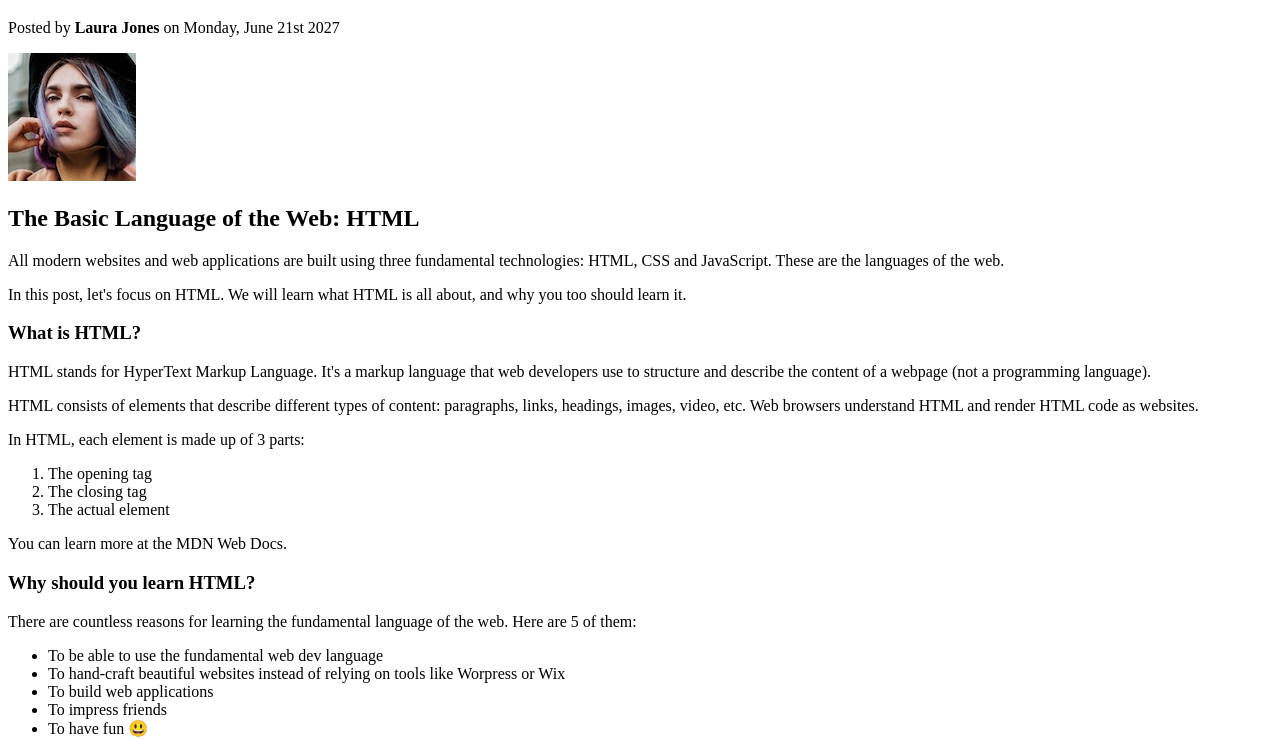
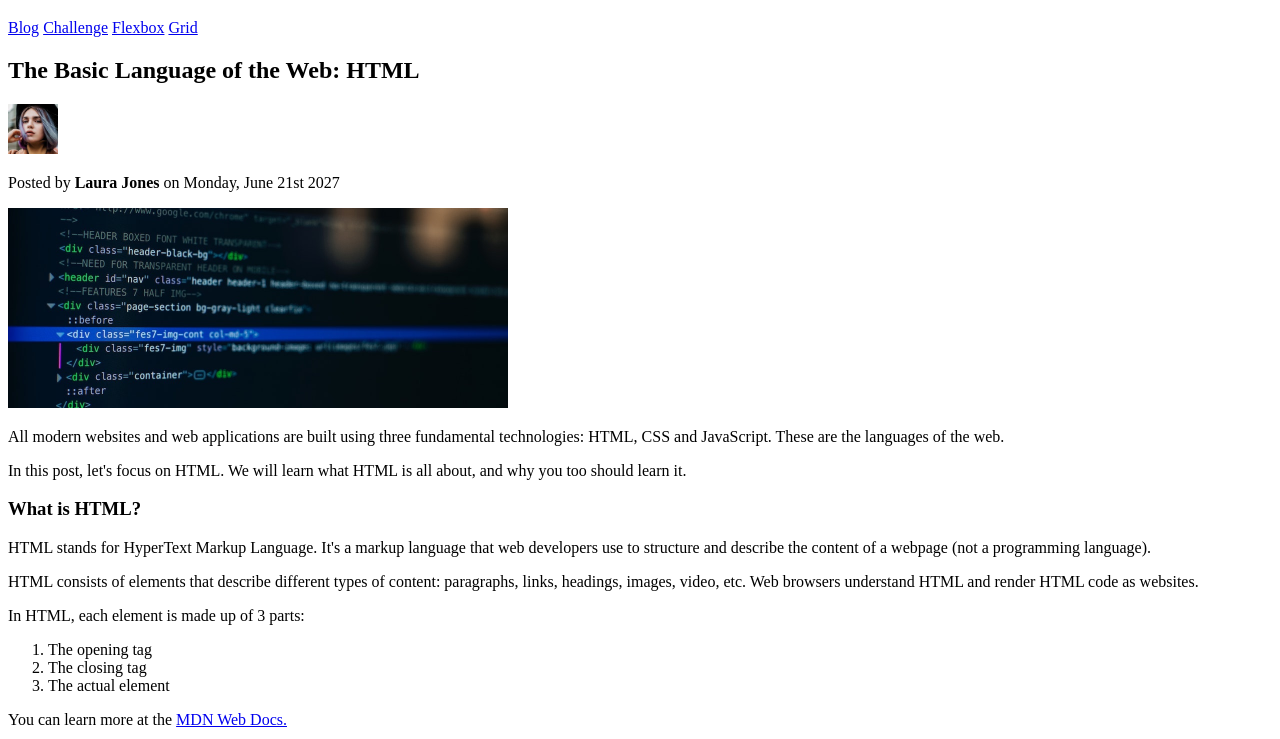
Before and after one commit to m-yama0628/jonas-html, a plain HTML site: page index.html in a window 1280 px wide. Shown: the part 62-801 px from the top of the page. Drawn offline with Linux system fonts and the light colour scheme.

Commit message:
リンクを追加

```diff
--- a/index.html
+++ b/index.html
@@ -8,9 +8,24 @@
   </head>
   <body>
     <h1>📘 The Code Magazine</h1>
+    <a href="#">Blog</a>
+    <a href="#">Challenge</a>
+    <a href="#">Flexbox</a>
+    <a href="#">Grid</a>
+    <h2>The Basic Language of the Web: HTML</h2>
+    <img
+      src="./img/laura-jones.jpg"
+      alt="Headshot of Laura Jones"
+      width="50"
+      height="50"
+    />
     <p>Posted by <strong>Laura Jones</strong> on Monday, June 21st 2027</p>
-    <img src="./img/laura-jones.jpg" alt="" />
-    <h2>The Basic Language of the Web: HTML</h2>
+    <img
+      src="./img/post-img.jpg"
+      alt="HTML code on a screen"
+      width="500"
+      height="200"
+    />
     <p>
       All modern websites and web applications are built using three fundamental
       technologies: HTML, CSS and JavaScript. These are the languages of the
@@ -37,7 +52,12 @@
       <li>The closing tag</li>
       <li>The actual element</li>
     </ol>
-    <p>You can learn more at the MDN Web Docs.</p>
+    <p>
+      You can learn more at the
+      <a href="https://developer.mozilla.org/ja/docs/Web/HTML" target="_blank"
+        >MDN Web Docs.</a
+      >
+    </p>
     <h3>Why should you learn HTML?</h3>
     <p>
       There are countless reasons for learning the fundamental language of the
```
